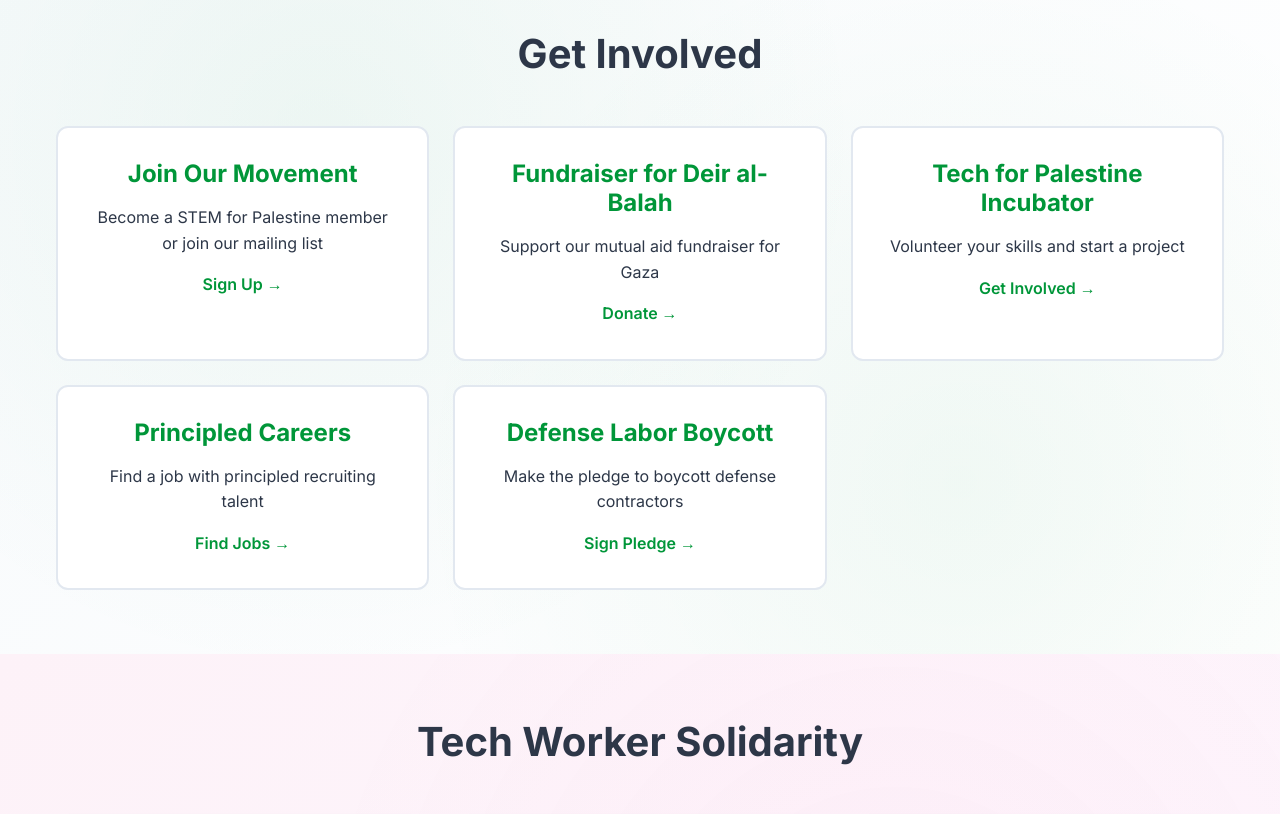
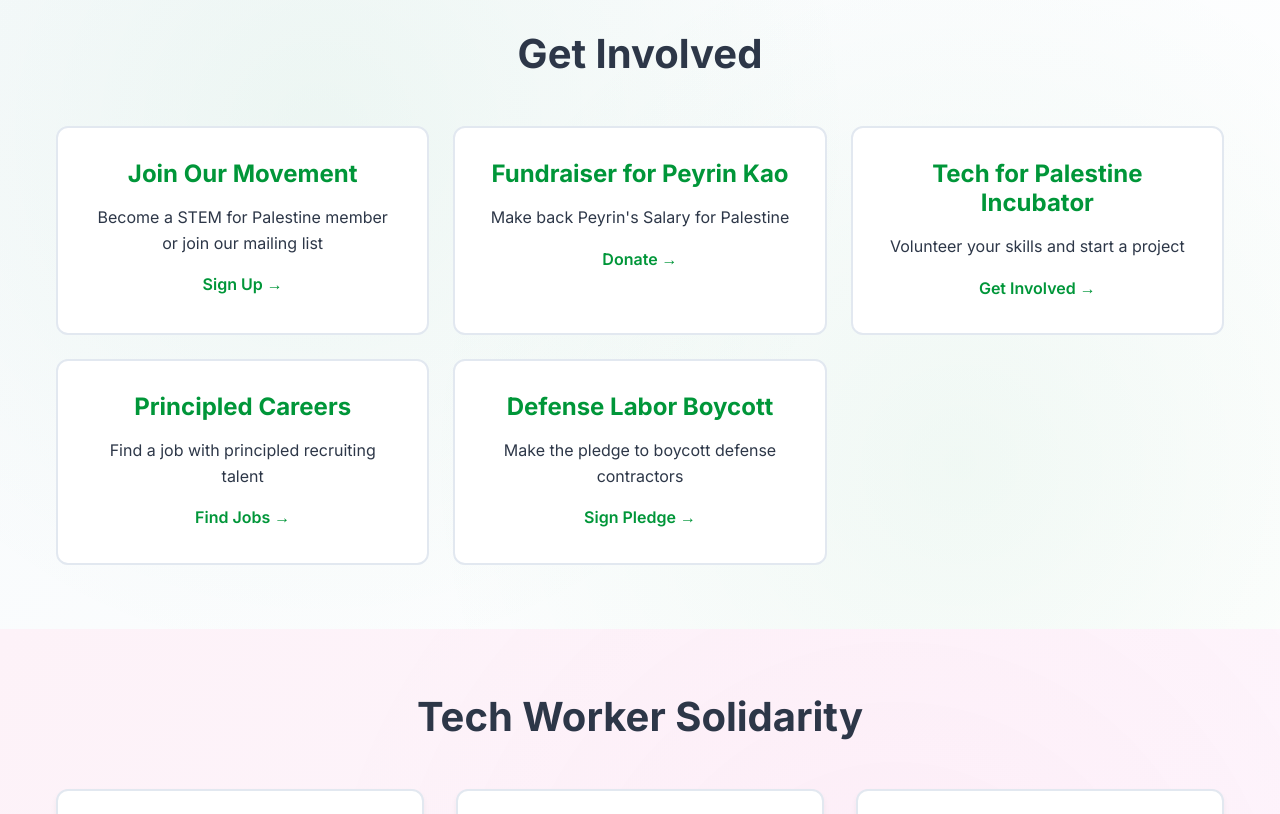
Before and after one commit to TheArctesian/stemforpalestine, a SvelteKit app: page / in a window 1280 px wide. Shown: the part 900-1714 px from the top of the page. Built offline with nearby package versions, Linux system fonts and the light colour scheme.

Commit message:
Changed Fundraising Link to Peyrin's Salary Fundraiser and Changed corresponding description.

```diff
--- a/src/routes/+page.svelte
+++ b/src/routes/+page.svelte
@@ -1,4 +1,6 @@
 <div class="homepage">
+
+	<!-- Stem4Palestine -->
 	<section class="hero">
 		<div class="container">
 			<div class="hero-content">
@@ -57,10 +59,14 @@
 		</div>
 	</section>
 
+
+	<!-- Get Involved -->
 	<section class="actions">
 		<div class="container">
 			<h2>Get Involved</h2>
 			<div class="action-grid">
+
+				<!-- Join -->
 				<div class="action-card">
 					<h3>Join Our Movement</h3>
 					<p>Become a STEM for Palestine member or join our mailing list</p>
@@ -71,6 +77,8 @@
 						rel="noopener noreferrer">Sign Up →</a
 					>
 				</div>
+
+				<!-- Fundraiser for Deir Al-Balah
 				<div class="action-card">
 					<h3>Fundraiser for Deir al-Balah</h3>
 					<p>Support our mutual aid fundraiser for Gaza</p>
@@ -78,9 +86,25 @@
 						href="https://chuffed.org/project/151297-berkeley-eecsstem-4-palestine-mutual-aid-fundraiser-for-gaza"
 						class="action-link"
 						target="_blank"
-						rel="noopener noreferrer">Donate →</a
-					>
+						rel="noopener noreferrer">
+						Donate →
+					</a>
+				</div> -->
+
+				<!-- Fundraiser for Peyrin -->
+				<div class="action-card">
+					<h3>Fundraiser for Peyrin Kao</h3>
+					<p>Make back Peyrin's Salary for Palestine</p>
+					<a
+						href="https://chuffed.org/project/157643-make-back-peyrins-salary"
+						class="action-link"
+						target="_blank"
+						rel="noopener noreferrer">
+						Donate →
+					</a>
 				</div>
+
+				<!-- Tech for Palestine Projects -->
 				<div class="action-card">
 					<h3>Tech for Palestine Incubator</h3>
 					<p>Volunteer your skills and start a project</p>
@@ -91,6 +115,8 @@
 						rel="noopener noreferrer">Get Involved →</a
 					>
 				</div>
+
+				<!-- Ethical Jobs -->
 				<div class="action-card">
 					<h3>Principled Careers</h3>
 					<p>Find a job with principled recruiting talent</p>
@@ -101,6 +127,8 @@
 						rel="noopener noreferrer">Find Jobs →</a
 					>
 				</div>
+
+				<!-- Boycott Defence Sector -->
 				<div class="action-card">
 					<h3>Defense Labor Boycott</h3>
 					<p>Make the pledge to boycott defense contractors</p>
@@ -115,6 +143,8 @@
 		</div>
 	</section>
 
+
+	<!-- Tech Worker Solidarity -->
 	<section class="solidarity" id="solidarity">
 		<div class="container">
 			<h2>Tech Worker Solidarity</h2>
@@ -195,6 +225,7 @@
 		</div>
 	</section>
 
+	<!-- Projects -->
 	<section class="projects" id="projects">
 		<div class="container">
 			<h2>UC Investments Research Projects</h2>
@@ -324,6 +355,7 @@
 	</section>
 </div>
 
+<!-- Style Section -->
 <style>
 	.homepage {
 		width: 100%;
```
